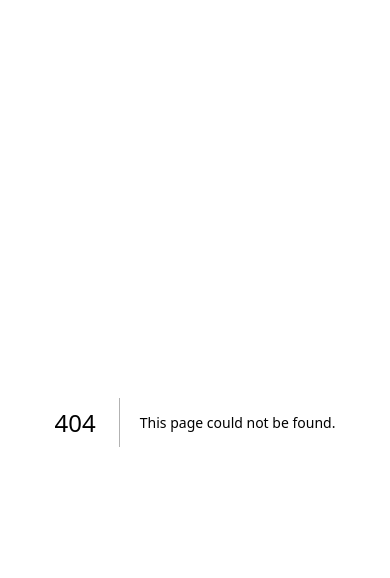
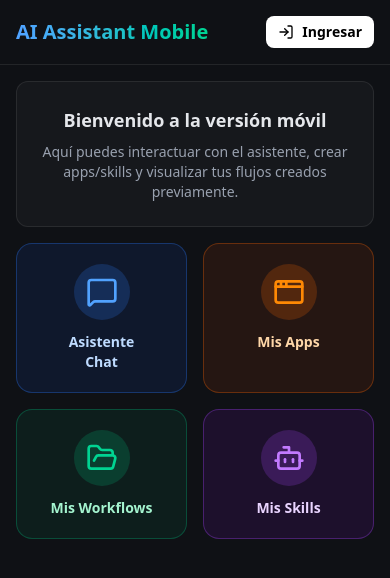
Before and after one commit to cyberwareaipro-arch/Editor-de-workflows, a Next.js app: page /mobile in a window 390 px wide. Before the commit this address had no page. Shown: the top 578 px of the page. Built offline with nearby package versions, Linux system fonts and the light colour scheme; no server answers.

Commit message:
version Mobile 2.0

```diff
--- /dev/null
+++ b/src/app/mobile/page.js
@@ -0,0 +1,91 @@
+'use client';
+import React, { useState, useEffect } from 'react';
+import { useSession, signIn, signOut } from 'next-auth/react';
+import { Bot, AppWindow, FolderOpen, MessageSquare, LogOut, LogIn } from 'lucide-react';
+import ChatPanel from '@/components/ui/ChatPanel';
+import AppGallery from '@/components/ui/AppGallery';
+import WorkflowManager from '@/components/ui/WorkflowManager';
+import SkillManager from '@/components/ui/SkillManager';
+import { useGraphStore } from '@/stores/useGraphStore';
+
+export default function MobileApp() {
+  const { data: session } = useSession();
+  const [isGalleryOpen, setGalleryOpen] = useState(false);
+  const [isWorkflowManagerOpen, setWorkflowManagerOpen] = useState(false);
+  const [isSkillManagerOpen, setSkillManagerOpen] = useState(false);
+
+  const { isChatOpen, setChatOpen, setIsMobileMode } = useGraphStore();
+
+  useEffect(() => {
+    setIsMobileMode(true);
+  }, [setIsMobileMode]);
+
+  return (
+    <main className="flex flex-col h-[100dvh] w-screen overflow-hidden bg-[var(--background)] relative text-white">
+       <header className="p-4 border-b border-[#ffffff15] flex justify-between items-center bg-[#0f1115]">
+          <h1 className="text-xl font-bold text-transparent bg-clip-text bg-gradient-to-r from-blue-400 to-emerald-400">
+            AI Assistant Mobile
+          </h1>
+          {session ? (
+            <div className="flex items-center gap-3">
+              {session.user?.image && <img src={session.user.image} alt="Avatar" className="w-8 h-8 rounded-full border border-[#ffffff20]" />}
+              <button onClick={() => signOut()} className="p-2 text-red-400 hover:bg-red-400/10 rounded-full transition-colors" aria-label="Cerrar sesión">
+                <LogOut className="w-5 h-5" />
+              </button>
+            </div>
+          ) : (
+            <button onClick={() => signIn('google')} className="flex items-center gap-2 px-3 py-1.5 bg-white text-black font-semibold text-sm rounded-lg hover:bg-gray-200 transition-colors">
+              <LogIn className="w-4 h-4" />
+              Ingresar
+            </button>
+          )}
+       </header>
+
+       <div className="flex-1 overflow-y-auto p-4 flex flex-col gap-4">
+          <div className="bg-[#ffffff08] border border-[#ffffff15] rounded-xl p-6 text-center">
+             <h2 className="text-lg font-bold text-gray-200 mb-2">Bienvenido a la versión móvil</h2>
+             <p className="text-sm text-gray-400">Aquí puedes interactuar con el asistente, crear apps/skills y visualizar tus flujos creados previamente.</p>
+          </div>
+
+          <div className="grid grid-cols-2 gap-4">
+            <button onClick={() => setChatOpen(true)} className="p-5 bg-blue-600/10 rounded-2xl border border-blue-500/30 flex flex-col items-center gap-3 hover:bg-blue-600/20 active:scale-95 transition-all">
+               <div className="p-3 bg-blue-500/20 rounded-full text-blue-400">
+                 <MessageSquare className="w-8 h-8" />
+               </div>
+               <span className="text-sm font-semibold text-blue-200 text-center">Asistente<br/>Chat</span>
+            </button>
+
+            <button onClick={() => setGalleryOpen(true)} className="p-5 bg-orange-600/10 rounded-2xl border border-orange-500/30 flex flex-col items-center gap-3 hover:bg-orange-600/20 active:scale-95 transition-all">
+               <div className="p-3 bg-orange-500/20 rounded-full text-orange-400">
+                 <AppWindow className="w-8 h-8" />
+               </div>
+               <span className="text-sm font-semibold text-orange-200 text-center">Mis Apps</span>
+            </button>
+
+            <button onClick={() => setWorkflowManagerOpen(true)} className="p-5 bg-emerald-600/10 rounded-2xl border border-emerald-500/30 flex flex-col items-center gap-3 hover:bg-emerald-600/20 active:scale-95 transition-all">
+               <div className="p-3 bg-emerald-500/20 rounded-full text-emerald-400">
+                 <FolderOpen className="w-8 h-8" />
+               </div>
+               <span className="text-sm font-semibold text-emerald-200 text-center">Mis Workflows</span>
+            </button>
+
+            <button onClick={() => setSkillManagerOpen(true)} className="p-5 bg-purple-600/10 rounded-2xl border border-purple-500/30 flex flex-col items-center gap-3 hover:bg-purple-600/20 active:scale-95 transition-all">
+               <div className="p-3 bg-purple-500/20 rounded-full text-purple-400">
+                 <Bot className="w-8 h-8" />
+               </div>
+               <span className="text-sm font-semibold text-purple-200 text-center">Mis Skills</span>
+            </button>
+          </div>
+       </div>
+
+       {/* ChatPanel ya está diseñado para aparecer flotante (y ajustado a móviles con las clases que modificamos) */}
+       <div className="relative z-50">
+          <ChatPanel />
+       </div>
+
+       <AppGallery isOpen={isGalleryOpen} onClose={() => setGalleryOpen(false)} />
+       <WorkflowManager isOpen={isWorkflowManagerOpen} onClose={() => setWorkflowManagerOpen(false)} />
+       <SkillManager isOpen={isSkillManagerOpen} onClose={() => setSkillManagerOpen(false)} />
+    </main>
+  );
+}
--- a/src/components/ui/ChatPanel.jsx
+++ b/src/components/ui/ChatPanel.jsx
@@ -109,7 +109,7 @@ function SkillDraftEditor({ draft, onSave }) {
 }
 
 export default function ChatPanel() {
-  const { isChatOpen, setChatOpen, chatMessages, addChatMessage, clearChat, nodes, edges, savedWorkflows } = useGraphStore();
+  const { isChatOpen, setChatOpen, chatMessages, addChatMessage, clearChat, nodes, edges, savedWorkflows, isMobileMode } = useGraphStore();
   const [input, setInput] = useState('');
   const [loading, setLoading] = useState(false);
   const [selectedWorkflowId, setSelectedWorkflowId] = useState('current');  const messagesEndRef = useRef(null);
@@ -181,8 +181,14 @@ export default function ChatPanel() {
     }
   };
 
+  const panelClasses = "fixed bottom-0 left-0 w-full h-[85vh] rounded-t-2xl sm:h-auto sm:max-h-[80vh] sm:bottom-auto sm:top-20 sm:right-4 sm:left-auto sm:w-96 bg-[#0f1115]/95 backdrop-blur-xl border-t sm:border border-[#ffffff15] sm:rounded-xl flex flex-col z-50 shadow-[0_-10px_40px_rgba(0,0,0,0.5)] sm:shadow-2xl overflow-hidden";
+
   return (
-    <div className="absolute top-20 right-4 w-96 max-h-[80vh] bg-[#0f1115]/95 backdrop-blur-xl border border-[#ffffff15] rounded-xl flex flex-col z-50 shadow-2xl overflow-hidden">
+    <>
+      {isChatOpen && isMobileMode && (
+        <div className="fixed inset-0 bg-black/60 z-[40] backdrop-blur-sm sm:hidden" onClick={() => setChatOpen(false)} />
+      )}
+      <div className={panelClasses}>
       {/* Header */}
       <div className="flex items-center justify-between p-3 border-b border-[#ffffff15] bg-[#ffffff05]">
         <div className="flex items-center gap-2">
@@ -279,5 +285,6 @@ export default function ChatPanel() {
         </div>
       </div>
     </div>
+    </>
   );
 }
--- a/src/components/ui/MobileLayoutHandler.jsx
+++ b/src/components/ui/MobileLayoutHandler.jsx
@@ -21,6 +21,13 @@ export default function MobileLayoutHandler() {
     window.addEventListener('resize', checkMobile);
     return () => window.removeEventListener('resize', checkMobile);
   }, [setIsMobileMode]);
+
+  // Corrige posibles hidrataciones asíncronas de Zustand que traigan un estado persistido erróneo
+  useEffect(() => {
+    if (mounted && isMobileMode && window.innerWidth >= 1024) {
+      setIsMobileMode(false);
+    }
+  }, [isMobileMode, mounted, setIsMobileMode]);
 
   if (!mounted || !isMobileMode) return null;
 
--- a/src/stores/useGraphStore.js
+++ b/src/stores/useGraphStore.js
@@ -139,6 +139,9 @@ export const useGraphStore = create(
     {
       name: 'visual-editor-graph-storage',
       storage: createJSONStorage(() => hybridStorage),
+      partialize: (state) => Object.fromEntries(
+        Object.entries(state).filter(([key]) => !['isMobileMode', 'activeMobilePanel'].includes(key))
+      ),
     }
   )
 );
```
